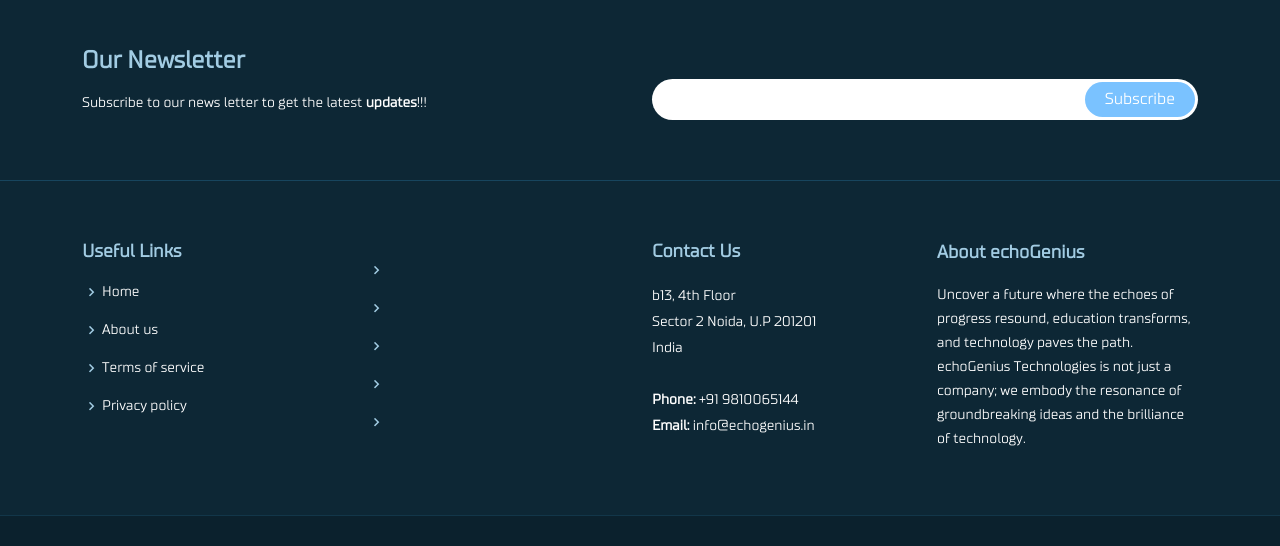
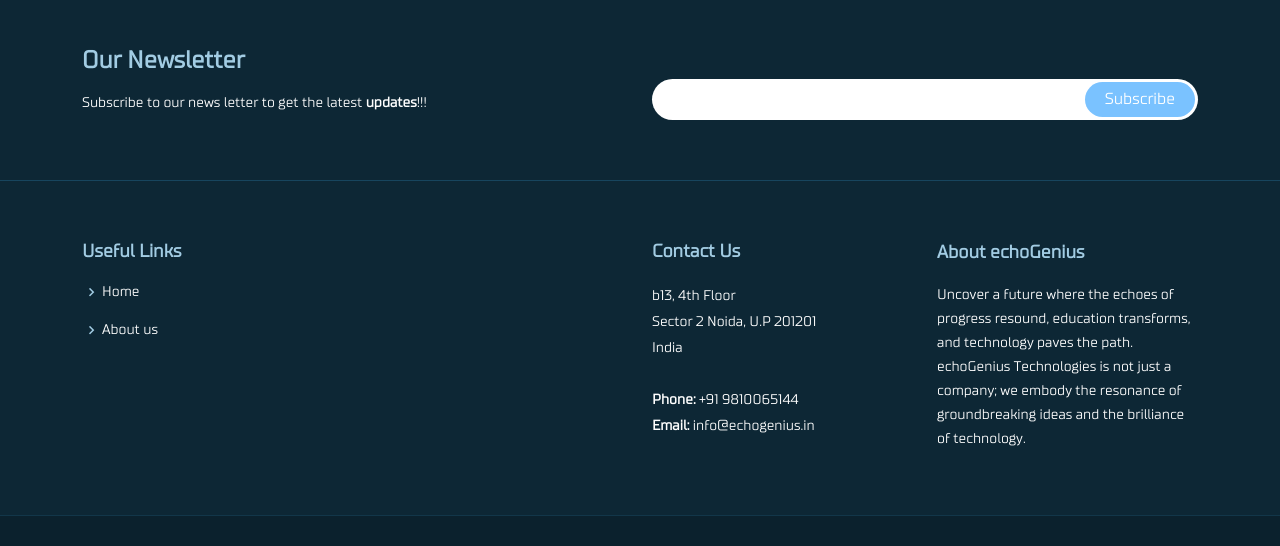
Before and after one commit to echoGenius/echoGenius.in, a PHP site: page / in a window 1280 px wide. Shown: the part 2489-3035 px from the top of the page. Run offline with PHP 8.4, Linux system fonts and the light colour scheme.

Commit message:
Fixed few links

```diff
--- a/public_html/includes/footer.php
+++ b/public_html/includes/footer.php
@@ -25,19 +25,19 @@
             <ul>
               <li><i class="bx bx-chevron-right"></i> <a href="?page=home">Home</a></li>
               <li><i class="bx bx-chevron-right"></i> <a href="?page=about">About us</a></li>
-              <li><i class="bx bx-chevron-right"></i> <a href="?page=tos">Terms of service</a></li>
-              <li><i class="bx bx-chevron-right"></i> <a href="?page=pp">Privacy policy</a></li>
+              <!--li><i class="bx bx-chevron-right"></i> <a href="?page=tos">Terms of service</a></li>
+              <li><i class="bx bx-chevron-right"></i> <a href="?page=pp">Privacy policy</a></li-->
             </ul>
           </div>
 
           <div class="col-lg-3 col-md-6 footer-links">
             <h4> </h4>
             <ul>
-              <li><i class="bx bx-chevron-right"></i> <a href="#"> </a></li>
-              <li><i class="bx bx-chevron-right"></i> <a href="#"> </a></li>
-              <li><i class="bx bx-chevron-right"></i> <a href="#"> </a></li>
-              <li><i class="bx bx-chevron-right"></i> <a href="#"> </a></li>
-              <li><i class="bx bx-chevron-right"></i> <a href="#"> </a></li>
+              <li><!--i class="bx bx-chevron-right"></i> <a href="#"> </a--></li>
+              <li><!--i class="bx bx-chevron-right"></i> <a href="#"> </a--></li>
+              <li><!--i class="bx bx-chevron-right"></i> <a href="#"> </a--></li>
+              <li><!--i class="bx bx-chevron-right"></i> <a href="#"> </a--></li>
+              <li><!--i class="bx bx-chevron-right"></i> <a href="#"> </a--></li>
             </ul>
           </div>
 
--- a/public_html/sections/hero.php
+++ b/public_html/sections/hero.php
@@ -5,7 +5,6 @@
         <h2>Welcome to <a style="color: #7ac2ff;">echoGenius</a></h2>
           <h2>Igniting <a style="color: #7ac2ff;">Innovation</a> and <a style="color: #7ac2ff;">Connectivity</a>!</h2>
           <p>Uncover a future where the echoes of progress resound, education transforms, and technology paves the path. EchoGenius Technologies is not just a company; we embody the resonance of groundbreaking ideas and the brilliance of technology.</p>
-          <a href="" class="btn-get-started ">Read More</a>
         </div>
       </div>
     </div>
```
